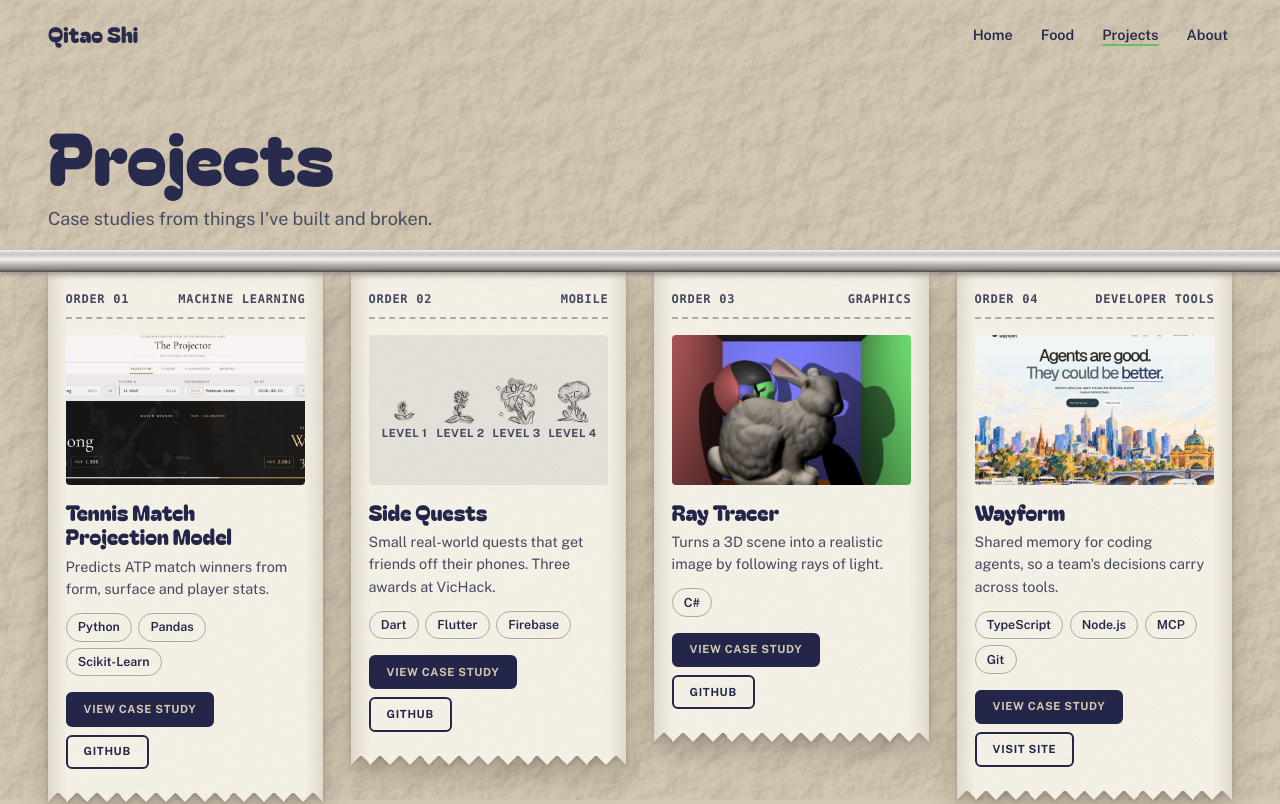
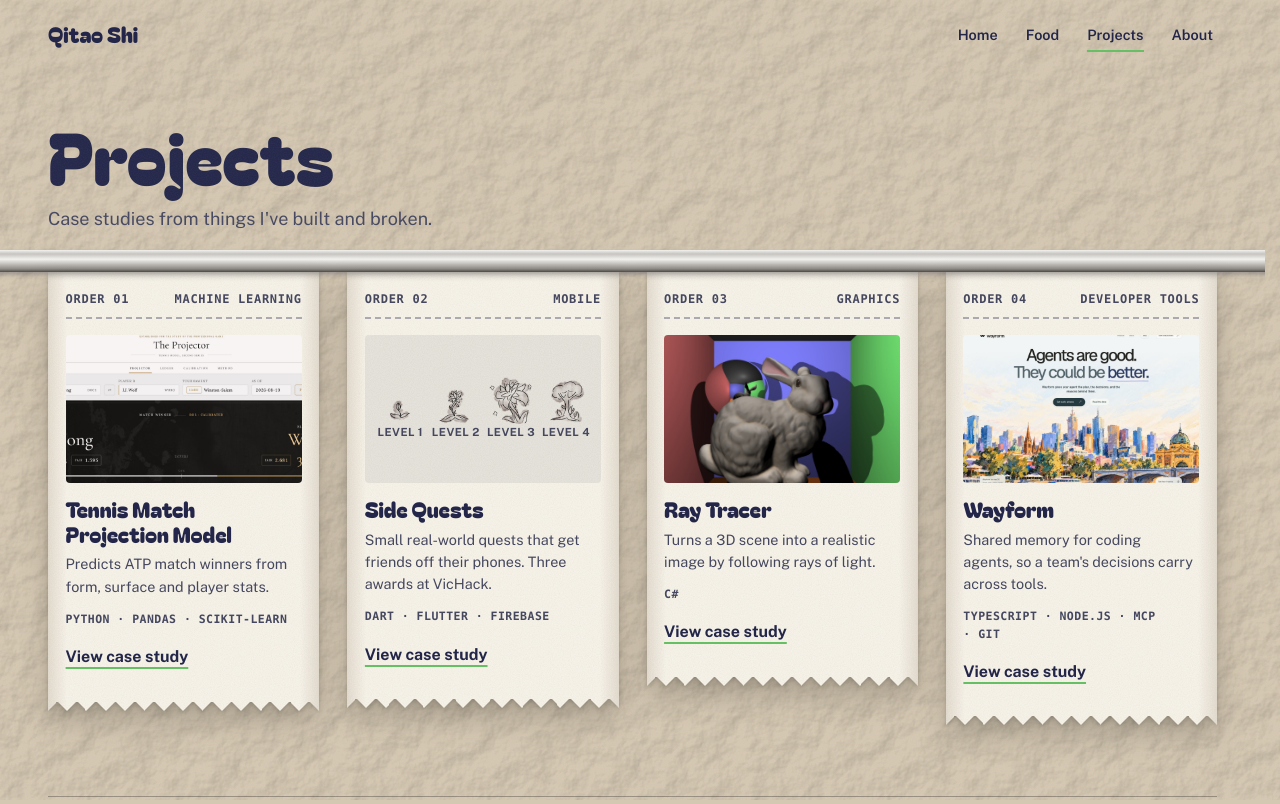
Before and after one commit to qitaoshi/portfolio-website, a website: page projects.html in a window 1280 px wide. Shown: the top 804 px of the page. Drawn offline with Linux system fonts and the light colour scheme.

Commit message:
Slide nav underline between pages

```diff
--- a/projects.html
+++ b/projects.html
@@ -9,7 +9,7 @@
   <meta name="description" content="Case studies from things Qitao has built and broken.">
   <link rel="icon" href="data:,">
   <link rel="preload" href="fonts/bagel-fat-one.woff2" as="font" type="font/woff2" crossorigin>
-  <link rel="stylesheet" href="style.css?v=47">
+  <link rel="stylesheet" href="style.css?v=49">
   <script>document.documentElement.className = "js";</script>
   <script src="script.js?v=5" defer></script>
 </head>
@@ -32,15 +32,14 @@
       <p>Case studies from things I've built and broken.</p>
     </div>
 
-    <!-- TODO: replace # on the buttons below with real links -->
     <div class="rail">
       <article class="order reveal" id="tennis">
         <p class="order-no"><span>Order 01</span><span>Machine learning</span></p>
         <img src="img/tennis.jpg" alt="The Projector, a web app showing a predicted tennis match winner" width="1400" height="958">
         <h2>Tennis Match Projection Model</h2>
         <p>Predicts ATP match winners from form, surface and player stats.</p>
-        <ul class="tags"><li>Python</li><li>Pandas</li><li>Scikit-Learn</li></ul>
-        <div class="cta"><a class="btn btn-solid" href="tennis.html">View case study</a><a class="btn" href="#">GitHub</a></div>
+        <p class="stack">Python · Pandas · Scikit-Learn</p>
+        <a class="more" href="tennis.html">View case study</a>
       </article>
 
       <article class="order reveal" id="side-quests">
@@ -53,8 +52,8 @@
         </div>
         <h2>Side Quests</h2>
         <p>Small real-world quests that get friends off their phones. Three awards at VicHack.</p>
-        <ul class="tags"><li>Dart</li><li>Flutter</li><li>Firebase</li></ul>
-        <div class="cta"><a class="btn btn-solid" href="side-quests.html">View case study</a><a class="btn" href="#">GitHub</a></div>
+        <p class="stack">Dart · Flutter · Firebase</p>
+        <a class="more" href="side-quests.html">View case study</a>
       </article>
 
       <article class="order reveal" id="ray-tracer">
@@ -62,8 +61,8 @@
         <img src="img/ray-tracer.jpg" alt="A ray traced rabbit inside a red, green and blue box" width="1100" height="813">
         <h2>Ray Tracer</h2>
         <p>Turns a 3D scene into a realistic image by following rays of light.</p>
-        <ul class="tags"><li>C#</li></ul>
-        <div class="cta"><a class="btn btn-solid" href="ray-tracer.html">View case study</a><a class="btn" href="#">GitHub</a></div>
+        <p class="stack">C#</p>
+        <a class="more" href="ray-tracer.html">View case study</a>
       </article>
 
       <article class="order reveal" id="wayform">
@@ -71,8 +70,8 @@
         <img src="img/wayform.jpg" alt="The Wayform landing page: Agents are good. They could be better." width="1400" height="958">
         <h2>Wayform</h2>
         <p>Shared memory for coding agents, so a team's decisions carry across tools.</p>
-        <ul class="tags"><li>TypeScript</li><li>Node.js</li><li>MCP</li><li>Git</li></ul>
-        <div class="cta"><a class="btn btn-solid" href="wayform.html">View case study</a><a class="btn" href="https://wayform.dev/">Visit site</a></div>
+        <p class="stack">TypeScript · Node.js · MCP · Git</p>
+        <a class="more" href="wayform.html">View case study</a>
       </article>
     </div>
   </main>
--- a/style.css
+++ b/style.css
@@ -44,7 +44,7 @@
 
 * { box-sizing: border-box; }
 html, body { overflow-x: clip; }
-html { scroll-behavior: smooth; -webkit-tap-highlight-color: transparent; -webkit-text-size-adjust: 100%; }
+html { scrollbar-gutter: stable; scroll-behavior: smooth; -webkit-tap-highlight-color: transparent; -webkit-text-size-adjust: 100%; }
 body {
   margin: 0;
   background: var(--bg);
@@ -88,8 +88,15 @@ p, li { text-wrap: pretty; } /* no single word stranded on a last line */
 .brand { font-size: 1.35rem; }
 .nav nav { margin-left: auto; }
 .nav ul { display: flex; gap: 1.25rem; font-weight: 600; font-size: .9rem; }
-.nav ul a { display: inline-block; padding: .7rem .25rem; }
-.nav ul a[aria-current="page"] { text-decoration: underline; text-decoration-color: var(--accent); text-decoration-thickness: 2px; text-underline-offset: .3em; }
+.nav ul a { position: relative; display: inline-block; padding: .7rem .25rem; }
+/* the current page's underline is its own bar, so it can slide to the next page's link when you navigate */
+.nav ul a[aria-current="page"]::after { content: ""; position: absolute; left: .25rem; right: .25rem; bottom: .35rem; height: 2px; background: var(--accent); view-transition-name: nav-current; }
+@media (prefers-reduced-motion: no-preference) {
+  @view-transition { navigation: auto; }
+  .nav { view-transition-name: nav; } /* the bar stays put while the page underneath cross-fades */
+  ::view-transition-group(nav-current) { animation-duration: .35s; animation-timing-function: var(--ease-out); }
+  ::view-transition-old(root), ::view-transition-new(root) { animation-duration: .18s; }
+}
 
 /* buttons */
 .btn {
@@ -208,8 +215,8 @@ main > .kitchen { padding-block: 2rem 5rem; }
 .order .levels figcaption { font-size: .7rem; letter-spacing: .04em; white-space: nowrap; } /* white art backgrounds drop into the tinted panel */
 .order h2, .order h3 { font-size: 1.35rem; margin: .9rem 0 .4rem; }
 .order p { color: var(--muted); font-size: .9rem; line-height: 1.55; margin-bottom: .8rem; }
-.order .cta { margin-top: 1rem; gap: .5rem; }
-.order .btn { padding: .6rem 1rem; font-size: .7rem; }
+.order .stack { margin: 0; font: 600 .72rem/1.5 var(--font-mono); letter-spacing: .04em; text-transform: uppercase; } /* printed on the docket, not a row of pills */
+.order .stack + .more { margin-top: .5rem; }
 
 
 /* inner pages */
@@ -437,6 +444,7 @@ main > .kitchen { padding-block: 2rem 5rem; }
   .brand { font-size: 1.15rem; }
   .nav ul { gap: .9rem; font-size: .85rem; }
   .nav ul a { padding-inline: 0; } /* tap height stays 44px; only the side padding goes */
+  .nav ul a[aria-current="page"]::after { left: 0; right: 0; }
 }
 
 /* about: one readable column of short sections */
```
Also changed, not shown: about.html (+1 -1 lines), chicken-katsu.html (+1 -1 lines), croissants.html (+1 -1 lines), dumplings.html (+1 -1 lines), focaccia.html (+1 -1 lines), food.html (+1 -1 lines), index.html (+1 -1 lines), pizza.html (+1 -1 lines), ray-tracer.html (+1 -1 lines), salt-bread.html (+1 -1 lines), seared-pork.html (+1 -1 lines), side-quests.html (+1 -1 lines), tennis.html (+1 -1 lines), tests/pages.spec.js (+3 -3 lines), 1 more files.
